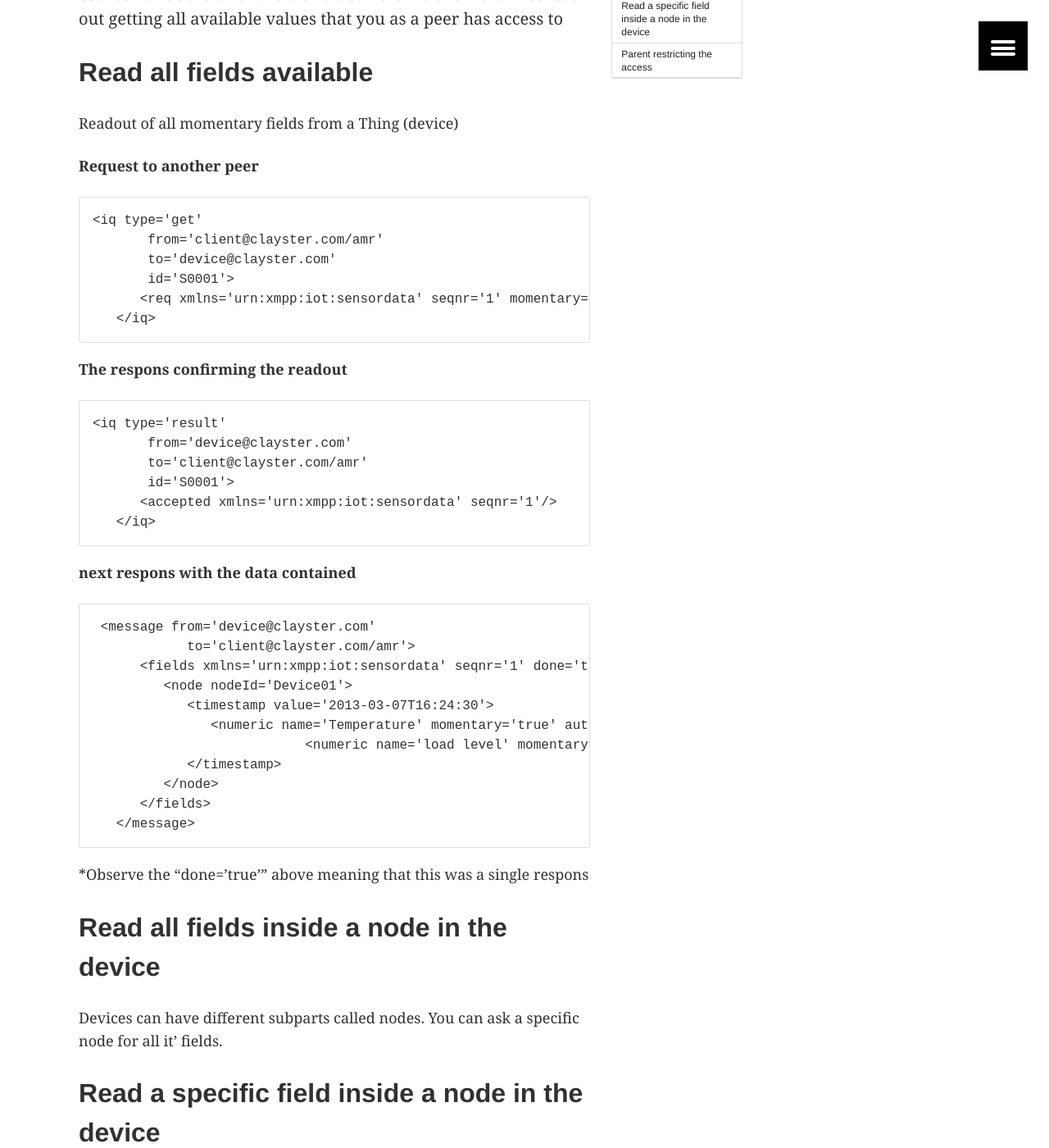
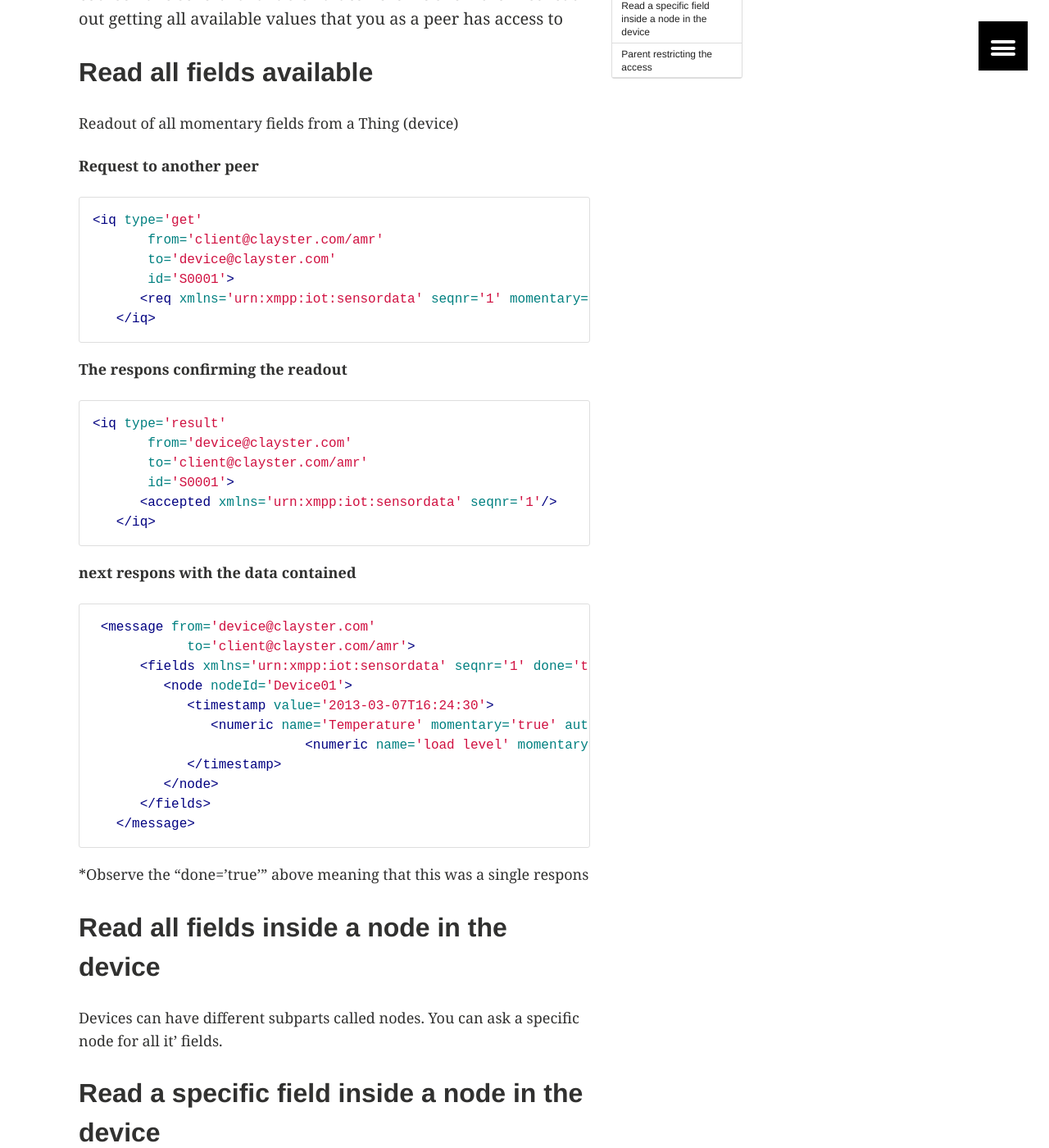
Before and after one commit to xmpp-iot/xmpp-iot.github.io, a Jekyll site: the page built from _posts/basics/2014-11-04-read-a-value.md, in a window 1280 px wide and 1400 px high, scrolled down 357 px. Shown: the whole window at 82% size. Built offline with Jekyll 4.4.1, drawn with Linux system fonts in a browser that asks for light colours.

Commit message:
work on articles

```diff
--- a/_posts/basics/2014-11-04-read-a-value.md
+++ b/_posts/basics/2014-11-04-read-a-value.md
@@ -17,7 +17,7 @@ The first you would like to do in an Internet of Things environment is to read v
 Readout of all momentary fields from a Thing (device)
 
 **Request to another peer**
-{% highlight dtd %}
+{% highlight xml %}
 <iq type='get'
        from='client@clayster.com/amr'
        to='device@clayster.com'
@@ -27,7 +27,7 @@ Readout of all momentary fields from a Thing (device)
 {% endhighlight %}
 
 **The respons confirming the readout**
-{% highlight dtd %}
+{% highlight xml %}
 <iq type='result'
        from='device@clayster.com'
        to='client@clayster.com/amr'
@@ -37,7 +37,7 @@ Readout of all momentary fields from a Thing (device)
 {% endhighlight %}
 
 **next respons with the data contained**
-{% highlight dtd %}
+{% highlight xml %}
  <message from='device@clayster.com'
             to='client@clayster.com/amr'>
       <fields xmlns='urn:xmpp:iot:sensordata' seqnr='1' done='true'>
```
